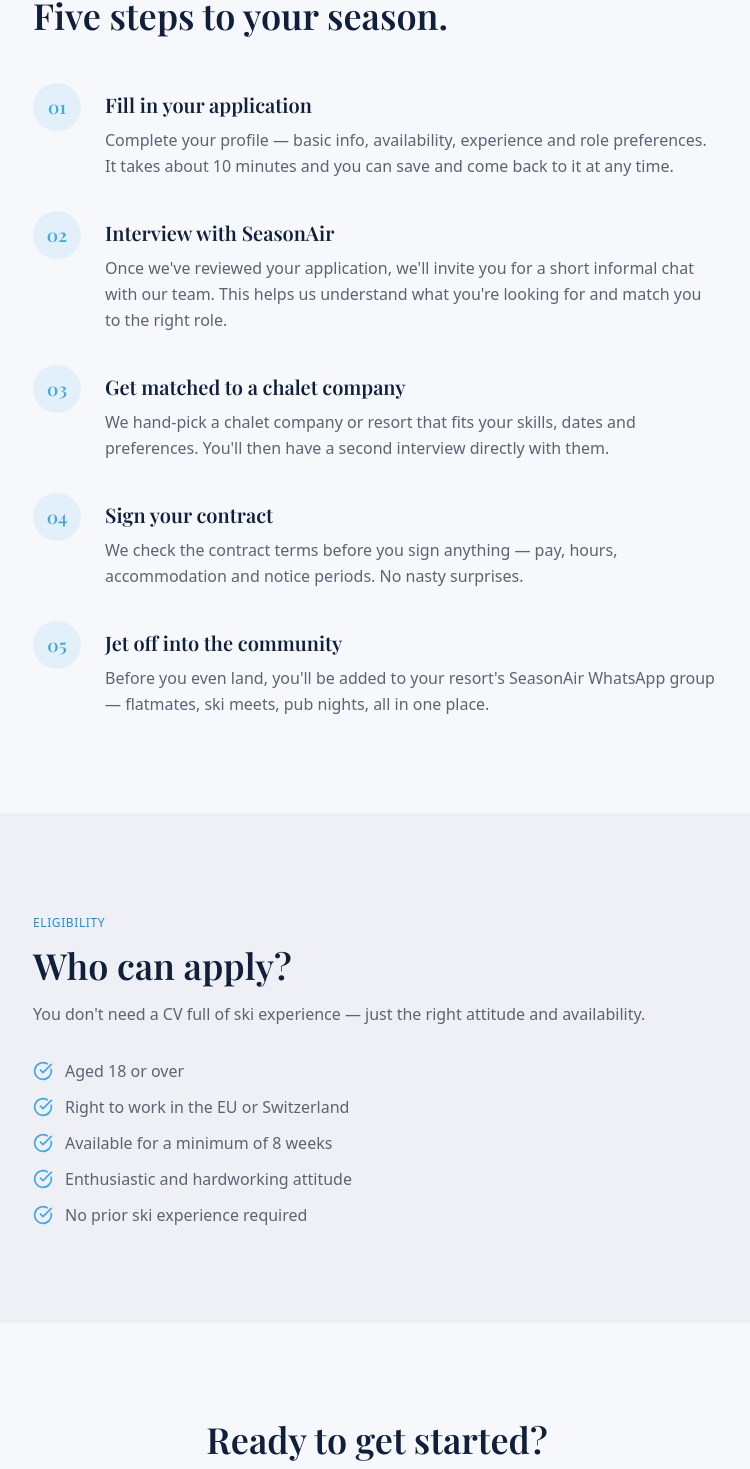
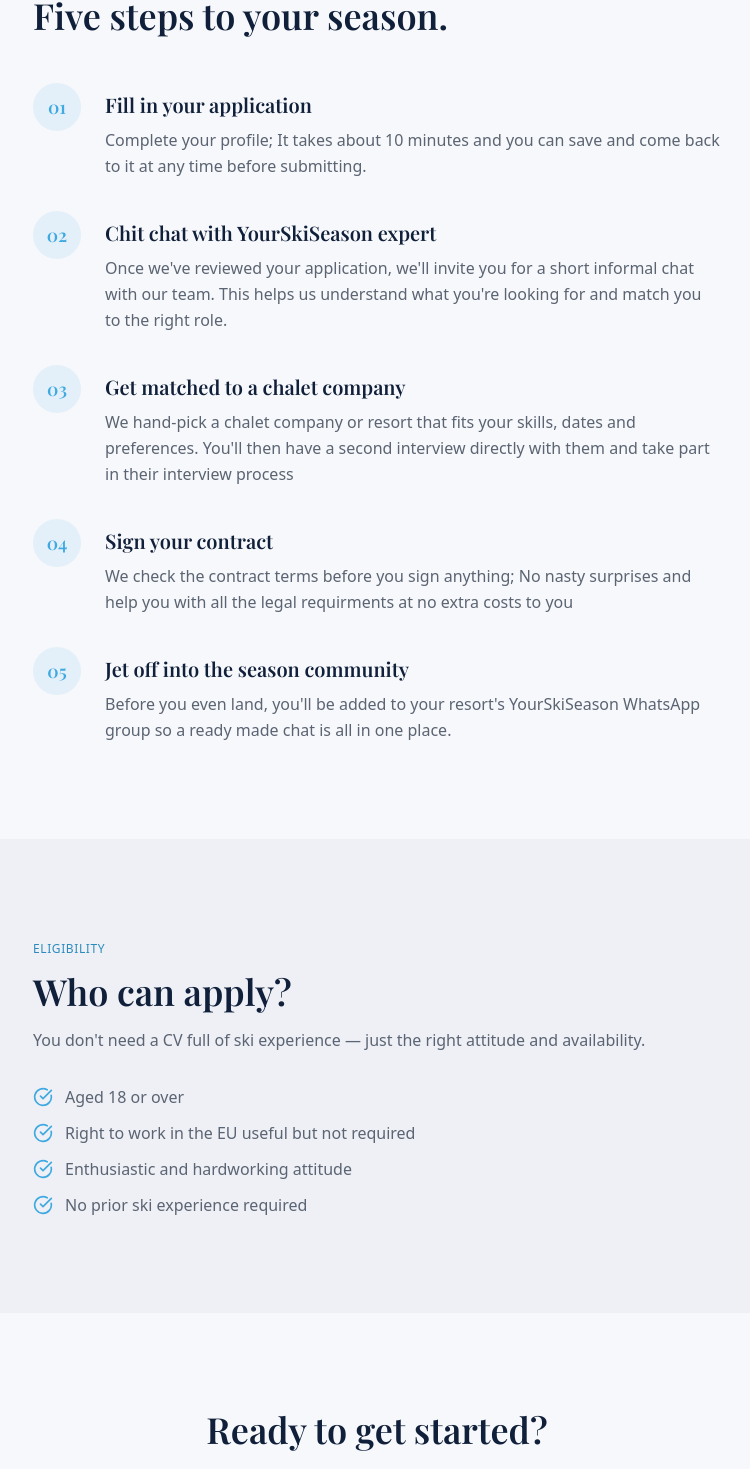
Before and after one commit to heidiski-season/seasonair, a Next.js app: page /how-to-apply in a window 1280 px wide. Shown: the part 673-2142 px from the top of the page, without its empty margins (263-1013 px from the left). Built offline with nearby package versions, Linux system fonts and the light colour scheme.

Commit message:
Update banner, nav links, and add costs page

```diff
--- a/src/app/how-to-apply/page.tsx
+++ b/src/app/how-to-apply/page.tsx
@@ -8,34 +8,33 @@ const steps = [
   {
     n: "01",
     title: "Fill in your application",
-    body: "Complete your profile — basic info, availability, experience and role preferences. It takes about 10 minutes and you can save and come back to it at any time.",
+    body: "Complete your profile; It takes about 10 minutes and you can save and come back to it at any time before submitting.",
   },
   {
     n: "02",
-    title: "Interview with SeasonAir",
+    title: "Chit chat with YourSkiSeason expert",
     body: "Once we've reviewed your application, we'll invite you for a short informal chat with our team. This helps us understand what you're looking for and match you to the right role.",
   },
   {
     n: "03",
     title: "Get matched to a chalet company",
-    body: "We hand-pick a chalet company or resort that fits your skills, dates and preferences. You'll then have a second interview directly with them.",
+    body: "We hand-pick a chalet company or resort that fits your skills, dates and preferences. You'll then have a second interview directly with them and take part in their interview process",
   },
   {
     n: "04",
     title: "Sign your contract",
-    body: "We check the contract terms before you sign anything — pay, hours, accommodation and notice periods. No nasty surprises.",
+    body: "We check the contract terms before you sign anything; No nasty surprises and help you with all the legal requirments at no extra costs to you",
   },
   {
     n: "05",
-    title: "Jet off into the community",
-    body: "Before you even land, you'll be added to your resort's SeasonAir WhatsApp group — flatmates, ski meets, pub nights, all in one place.",
+    title: "Jet off into the season community",
+    body: "Before you even land, you'll be added to your resort's YourSkiSeason WhatsApp group so a ready made chat is all in one place.",
   },
 ];
 
 const requirements = [
   "Aged 18 or over",
-  "Right to work in the EU or Switzerland",
-  "Available for a minimum of 8 weeks",
+  "Right to work in the EU useful but not required",
   "Enthusiastic and hardworking attitude",
   "No prior ski experience required",
 ];
--- a/src/components/header.tsx
+++ b/src/components/header.tsx
@@ -29,7 +29,7 @@ export default function Header() {
   return (
     <>
       <div className="w-full bg-red-600 py-2.5 text-center text-sm font-semibold text-white">
-        🚧 This site is still under construction, some features may not work yet. Thanks for your patience! &nbsp;
+        🚧 This site is still under construction, 1st August the site will be live! &nbsp;
         <a href="/signup" className="underline underline-offset-2 hover:opacity-80">
 
         </a>
--- a/src/components/home/how-it-works.tsx
+++ b/src/components/home/how-it-works.tsx
@@ -6,12 +6,12 @@ const steps = [
   {
     n: "01",
     title: "Apply",
-    body: "All it takes is one click to get started; the first step to the best winter of your life.",
+    body: "All it takes is one click to get started. The first step to the best winter of your life.",
   },
   {
     n: "02",
     title: "Get matched",
-    body: "Have an interview with our team to support you through the interview the process of getting matched to the right company.",
+    body: "Have an interview with our team to support you through the the process of getting matched to the right company.",
   },
   {
     n: "03",
@@ -21,7 +21,7 @@ const steps = [
   {
     n: "04",
     title: "Jet off into the community",
-    body: "Get connected to your resort's SeasonAir WhatsApp chat before you land; pub meets, ski meets, all in one place.",
+    body: "Get connected to your resort's SeasonAir WhatsApp chat before you land, pub meets, ski meets, ski community all in one place.",
   },
 ];
 
```
